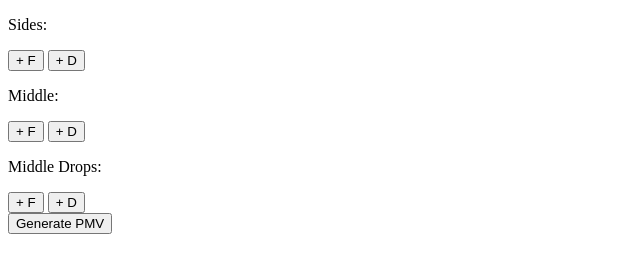
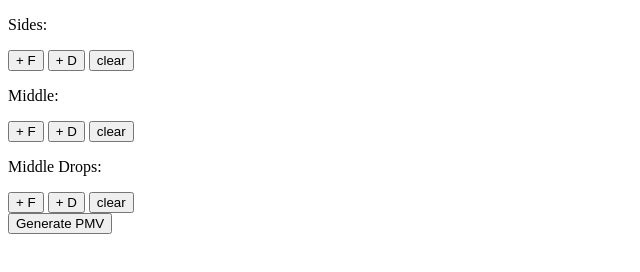
Before and after one commit to BelleBoi/filesys, a website: page public/make-pmv.html in a window 1280 px wide. Shown: the whole page, without its empty margins (0-640 px from the left). Drawn offline with Linux system fonts and the light colour scheme.

Commit message:
clear function for each of the file arrays

```diff
--- a/public/js/makePMV.js
+++ b/public/js/makePMV.js
@@ -21,9 +21,25 @@ let sizeMiddleDrops = 0
 // ---
 
 let fileHandle
-const sides = []
-const middle = []
-const middleDrops = []
+let sides = []
+let middle = []
+let middleDrops = []
+
+const clearAllFiles = (position) => {
+  // TODO https://github.com/z-pattern-matching/z
+  // i insist we implement this library later down
+  // the line for moments like this & the newFile() switch
+  if (position === "sides") sides = []
+  if (position === "middle") middle = []
+  if (position === "middleDrops") middleDrops = []
+
+  // i wanted it to look cleaner
+  // what have i done D:
+  // position === "sides" ? sides = []
+  // : position === "middle" ? middle = []
+  // : position === "middleDrops" ? middleDrops = []
+  // : alert("you were never supposed to see this popup wtf did you do")
+}
 
 const newFile = async (position, file = null) => {
   let fileData = undefined
--- a/public/make-pmv.html
+++ b/public/make-pmv.html
@@ -31,16 +31,19 @@
       <p>Sides:</p>
       <button onClick="newFile('sides')">+ F</button>
       <button onClick="newDir('sides')">+ D</button>
+      <button onClick="clearAllFiles('sides')">clear</button>
     </div>
     <div id="middle" class="media-column">
       <p>Middle:</p>
       <button onClick="newFile('middle')">+ F</button>
       <button onClick="newDir('middle')">+ D</button>
+      <button onClick="clearAllFiles('middle')">clear</button>
     </div>
     <div id="middleDrops" class="media-column">
       <p>Middle Drops:</p>
       <button onClick="newFile('middleDrops')">+ F</button>
       <button onClick="newDir('middleDrops')">+ D</button>
+      <button onClick="clearAllFiles('middleDrops')">clear</button>
     </div>
     <button id="generate" onClick="generate()">Generate PMV</button>
   </div>
```
